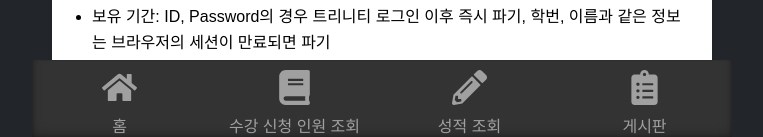
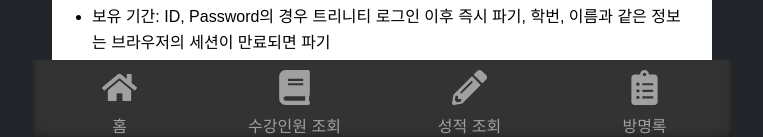
Before and after one commit to KECO-00/TrinityParser, a React (Vite) app: page /privacy in a window 1280 px wide. Shown: the part 660-797 px from the top of the page, without its empty margins (258-1021 px from the left). Built offline with nearby package versions, Linux system fonts and the light colour scheme; no server answers.

Commit message:
chore: 수강신청 인원 조회 단어 수정

```diff
--- a/src/components/Navbar.tsx
+++ b/src/components/Navbar.tsx
@@ -27,7 +27,7 @@ export default function Navbar () {
           : "nav-item"
         }>
             <span><FaBook/></span>
-            수강 신청 인원 조회
+            수강인원 조회
         </nav>
       </Link>
       <Link to="/grade" className="nav">
@@ -47,7 +47,7 @@ export default function Navbar () {
           : "nav-item"
         }>
           <span><FaClipboardList/></span>
-          게시판
+          방명록
         </nav>
       </Link>
     </div>
```
